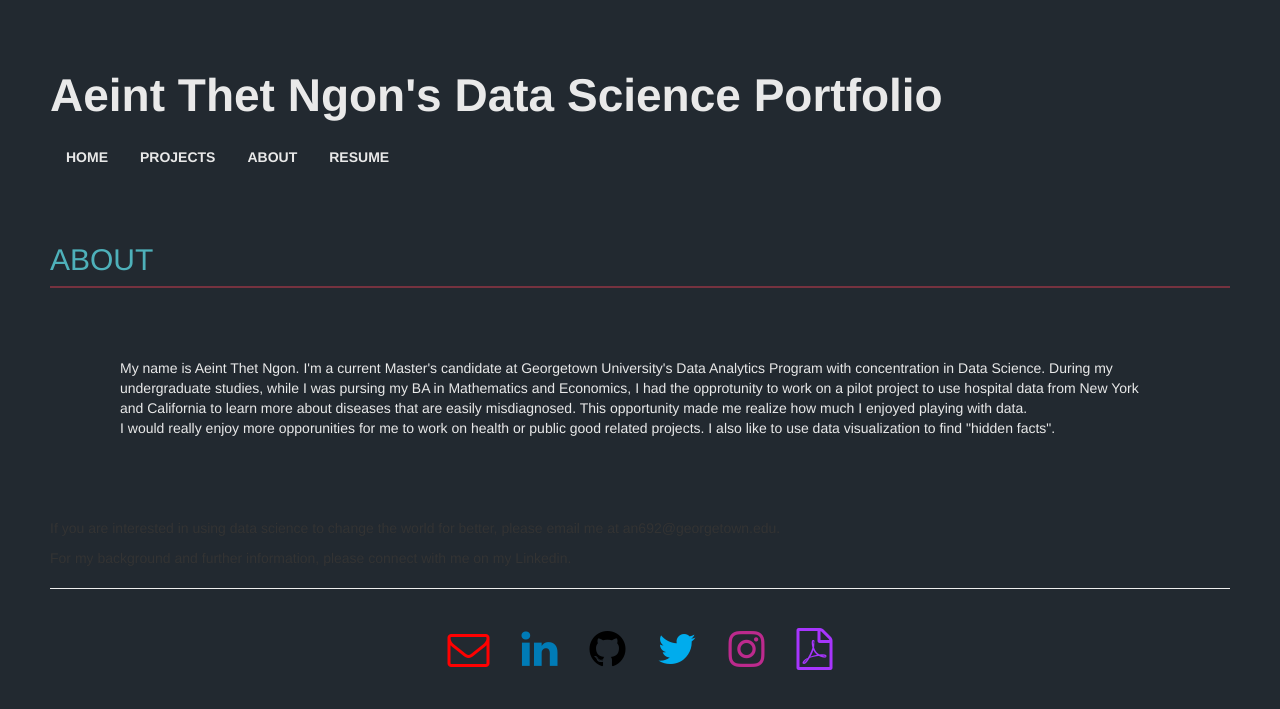
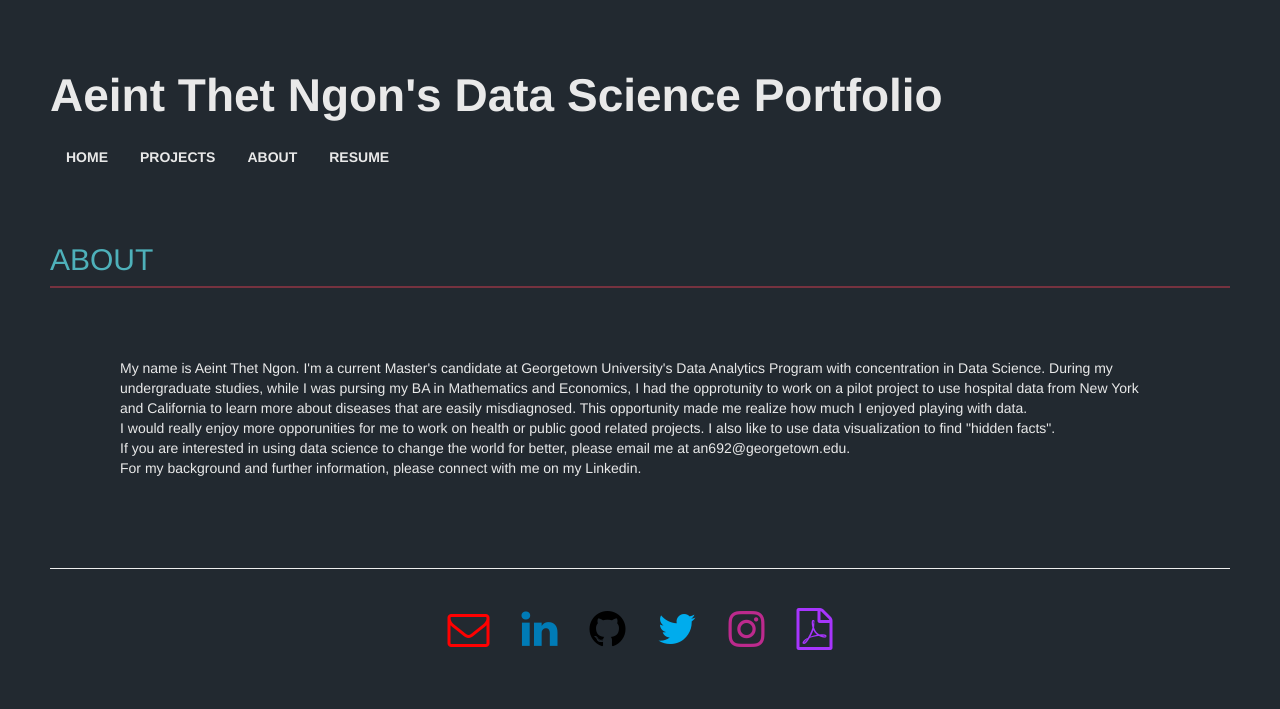
Before and after one commit to aeintngon/old-webpage, a Jekyll site: the page built from about.html, in a window 1280 px wide. Shown: the top 709 px of the page. Built offline with Jekyll 4.4.1, drawn with Linux system fonts in a browser that asks for light colours; nearby versions of some CDN libraries.

```diff
--- a/about.html
+++ b/about.html
@@ -4,6 +4,6 @@ layout: default
 	<h2>ABOUT</h2>
 	<hr id='top-line'>
     	<p class="content">My name is Aeint Thet Ngon. I'm a current Master's candidate at Georgetown University's Data Analytics Program with concentration in Data Science. During my undergraduate studies, while I was pursing my BA in Mathematics and Economics, I had the opprotunity to work on a pilot project to use hospital data from New York and California to learn more about diseases that are easily misdiagnosed. This opportunity made me realize how much I enjoyed playing with data. <br>
-	I would really enjoy more opporunities for me to work on health or public good related projects. I also like to use data visualization to find "hidden facts". <br></p>
-	If you are interested in using data science to change the world for better, please email me at <a href="mailto:an692@georgetown.edu" target="_blank"> an692@georgetown.edu</a>.<br></p>
+	I would really enjoy more opporunities for me to work on health or public good related projects. I also like to use data visualization to find "hidden facts". <br>
+	If you are interested in using data science to change the world for better, please email me at <a href="mailto:an692@georgetown.edu" target="_blank"> an692@georgetown.edu</a>.<br>
 	For my background and further information, please connect with me on <a href="https://linkedin.com/aeintngon" target="_blank">my Linkedin</a>.<br></p>
```
